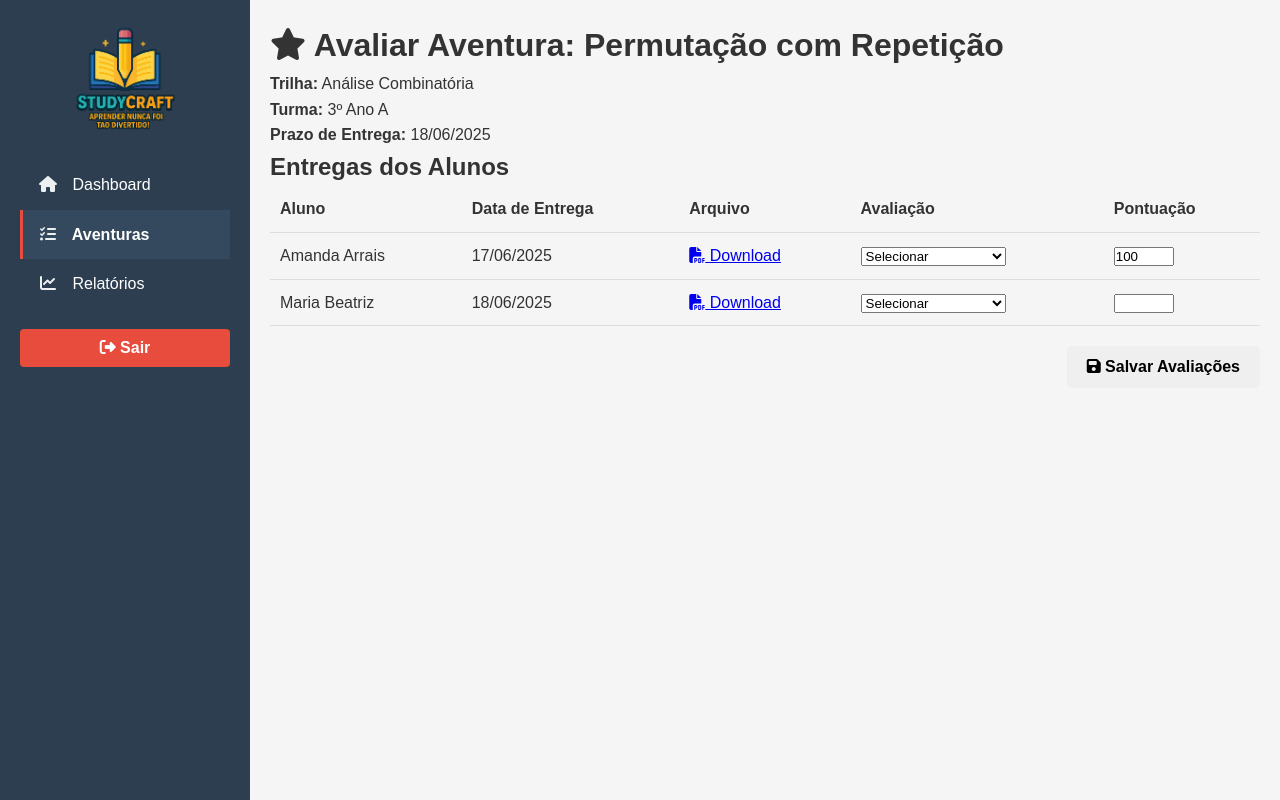
After one commit to studycraft/StudyCraft, a Django app: page /professor/aventura/avaliar/2/ in a window 1280 px wide. The commit adds this page. Run offline with Django 5.2, Linux system fonts and the light colour scheme.

Commit message:
Atualizadas as telas aventuras

```diff
--- a/core/templates/index.html
+++ b/core/templates/index.html
@@ -3,7 +3,7 @@
 <html lang="pt-BR">
 <head>
     <meta charset="UTF-8">
-    <title>StudyCraft - Seu parceiro de estudos gamificado</title>
+    <title>StudyCraft - Aprender nunca foi tão divertido!</title>
     <link rel="stylesheet" href="{% static 'css/style.css' %}">
     <link rel="icon" href="{% static 'images/favicon.ico' %}" type="image/x-icon">
 </head>
--- /dev/null
+++ b/core/templates/professor/avaliar-aventura2.html
@@ -0,0 +1,89 @@
+{% load static %}
+<!DOCTYPE html>
+<html lang="pt-BR">
+<head>
+  <meta charset="UTF-8">
+  <meta name="viewport" content="width=device-width, initial-scale=1.0">
+  <title>StudyCraft - Avaliar Aventura</title>
+  <link rel="stylesheet" href="{% static 'css/style.css' %}">
+  <link rel="stylesheet" href="{% static 'css/admin.css' %}">
+  <link rel="stylesheet" href="https://cdnjs.cloudflare.com/ajax/libs/font-awesome/6.4.0/css/all.min.css">
+  <link rel="icon" href="{% static 'images/favicon.ico' %}" type="image/x-icon">
+</head>
+<body>
+  <div class="admin-container">
+    <!-- Menu lateral do professor -->
+    <aside class="sidebar">
+      <img src="{% static 'images/logo_sc2.png' %}" alt="Logo StudyCraft" class="logo-small">
+      <nav>
+        <ul>
+          <li><a href="{% url 'dashboard_professor' %}"><i class="fas fa-home"></i> Dashboard</a></li>
+          <li><a href="{% url 'listar_aventura' %}" class="active"><i class="fas fa-tasks"></i> Aventuras</a></li>
+          <li><a href="{% url 'relatorio_engajamento' %}"><i class="fas fa-chart-line"></i> Relatórios</a></li>
+        </ul>
+      </nav>
+      <button class="btn" onclick="window.location.href='/'">
+        <i class="fas fa-sign-out-alt"></i> Sair
+      </button>
+    </aside>
+
+    <!-- Conteúdo -->
+    <main class="content">
+      <h1><i class="fas fa-star"></i> Avaliar Aventura: Permutação com Repetição</h1>
+
+      <section class="formulario">
+        <p><strong>Trilha:</strong> Análise Combinatória</p>
+        <p><strong>Turma:</strong> 3º Ano A</p>
+        <p><strong>Prazo de Entrega:</strong> 18/06/2025</p>
+
+        <h2>Entregas dos Alunos</h2>
+        <table>
+          <thead>
+            <tr>
+              <th>Aluno</th>
+              <th>Data de Entrega</th>
+              <th>Arquivo</th>
+              <th>Avaliação</th>
+              <th>Pontuação</th>
+            </tr>
+          </thead>
+          <tbody>
+            <tr>
+              <td>Amanda Arrais</td>
+              <td>17/06/2025</td>
+              <td><a href="#"><i class="fas fa-file-pdf"></i> Download</a></td>
+              <td>
+                <select>
+                  <option>Selecionar</option>
+                  <option>Correto</option>
+                  <option>Parcialmente correto</option>
+                  <option>Incorreto</option>
+                </select>
+              </td>
+              <td><input type="number" min="0" max="100" value="100"></td>
+            </tr>
+            <tr>
+              <td>Maria Beatriz</td>
+              <td>18/06/2025</td>
+              <td><a href="#"><i class="fas fa-file-pdf"></i> Download</a></td>
+              <td>
+                <select>
+                  <option>Selecionar</option>
+                  <option>Correto</option>
+                  <option>Parcialmente correto</option>
+                  <option>Incorreto</option>
+                </select>
+              </td>
+              <td><input type="number" min="0" max="100"></td>
+            </tr>
+          </tbody>
+        </table>
+
+        <div style="margin-top: 20px; text-align: right;">
+          <button class="btn"><i class="fas fa-save"></i> Salvar Avaliações</button>
+        </div>
+      </section>
+    </main>
+  </div>
+</body>
+</html>
--- a/core/templates/professor/cadastro-aventura.html
+++ b/core/templates/professor/cadastro-aventura.html
@@ -17,9 +17,9 @@
       <img src="{% static 'images/logo_sc2.png' %}" alt="Logo StudyCraft" class="logo-small">
       <nav>
         <ul>
-            <li><a href="{% url 'dashboard_professor' %}"><i class="fas fa-home"></i> Dashboard</a></li>
-            <li><a href="{% url 'cadastro_aventura' %}" class="active"><i class="fas fa-tasks"></i> Aventuras</a></li>
-            <li><a href="{% url 'relatorio_engajamento' %}"><i class="fas fa-chart-line"></i> Relatórios</a></li>
+          <li><a href="{% url 'dashboard_professor' %}"><i class="fas fa-home"></i> Dashboard</a></li>
+          <li><a href="{% url 'listar_aventura' %}" class="active"><i class="fas fa-tasks"></i> Aventuras</a></li>
+          <li><a href="{% url 'relatorio_engajamento' %}"><i class="fas fa-chart-line"></i> Relatórios</a></li>
         </ul>
       </nav>
       <button class="btn" onclick="window.location.href='/'">
--- a/core/templates/professor/dashboard.html
+++ b/core/templates/professor/dashboard.html
@@ -17,7 +17,7 @@
             <nav>
                 <ul>
                     <li><a href="{% url 'dashboard_professor' %}" class="active"><i class="fas fa-home"></i> Dashboard</a></li>
-                    <li><a href="{% url 'cadastro_aventura' %}"><i class="fas fa-tasks"></i> Aventuras</a></li>
+                    <li><a href="{% url 'listar_aventura' %}"><i class="fas fa-tasks"></i> Aventuras</a></li>
                     <li><a href="{% url 'relatorio_engajamento' %}"><i class="fas fa-chart-line"></i> Relatórios</a></li>
                 </ul>
             </nav>
--- a/core/templates/professor/relatorio-engajamento.html
+++ b/core/templates/professor/relatorio-engajamento.html
@@ -16,9 +16,9 @@
             <img src="{% static 'images/logo_sc2.png' %}" alt="Logo StudyCraft" class="logo-small">
             <nav>
                 <ul>
-                    <li><a href="{% url 'dashboard_professor' %}"><i class="fas fa-home"></i> Dashboard</a></li>
-                    <li><a href="{% url 'cadastro_aventura' %}"><i class="fas fa-tasks"></i> Aventuras</a></li>
-                    <li><a href="{% url 'relatorio_engajamento' %}" class="active"><i class="fas fa-chart-line"></i> Relatórios</a></li>
+                  <li><a href="{% url 'dashboard_professor' %}"><i class="fas fa-home"></i> Dashboard</a></li>
+                  <li><a href="{% url 'listar_aventura' %}"><i class="fas fa-tasks"></i> Aventuras</a></li>
+                  <li><a href="{% url 'relatorio_engajamento' %}" class="active"><i class="fas fa-chart-line"></i> Relatórios</a></li>
                 </ul>
             </nav>
             <button class="btn" onclick="window.location.href='/'">
--- a/core/urls.py
+++ b/core/urls.py
@@ -4,7 +4,7 @@ from .views import (
     AlunoViewSet, ProfessorViewSet, TrilhaViewSet,
     index, login_aluno, login_professor, login_admin, dashboard_admin, cadastro_professor,
     cadastro_aluno, cadastro_trilha, dashboard_data, painel_professor, cadastro_aventura, relatorio_engajamento,
-    painel_aventuras, painel_progresso,
+    painel_aventuras, painel_progresso, listar_aventuras, avaliar_aventura1, avaliar_aventura2
 )
 
 router = routers.DefaultRouter()
@@ -29,6 +29,9 @@ urlpatterns = [
     path('painel/professor/relatorio/', relatorio_engajamento, name='relatorio_engajamento'),
     path('painel/aluno/', painel_aventuras, name='painel_aventuras'),
     path('painel/aluno/progresso/', painel_progresso, name='painel_progresso'),
+    path('professor/aventuras/', listar_aventuras, name='listar_aventura'),
+    path('professor/aventura/avaliar/1/', avaliar_aventura1, name='avaliar_aventura1'),
+    path('professor/aventura/avaliar/2/', avaliar_aventura2, name='avaliar_aventura2'),
 
 ]
 
--- a/core/views.py
+++ b/core/views.py
@@ -63,6 +63,15 @@ def painel_aventuras(request):
 def painel_progresso(request):
     return render(request, 'aluno/painel-progresso.html')
 
+def listar_aventuras(request):
+    return render(request, 'professor/listar-aventuras.html')
+
+def avaliar_aventura1(request):
+    return render(request, 'professor/avaliar-aventura1.html')
+
+def avaliar_aventura2(request):
+    return render(request, 'professor/avaliar-aventura2.html')
+
 
 @api_view(['GET'])
 @permission_classes([IsAuthenticated])
```
Also changed, not shown: core/templates/professor/avaliar-aventura1.html (added, +89 -0 lines), core/templates/professor/listar-aventuras.html (added, +78 -0 lines), db.sqlite3.
